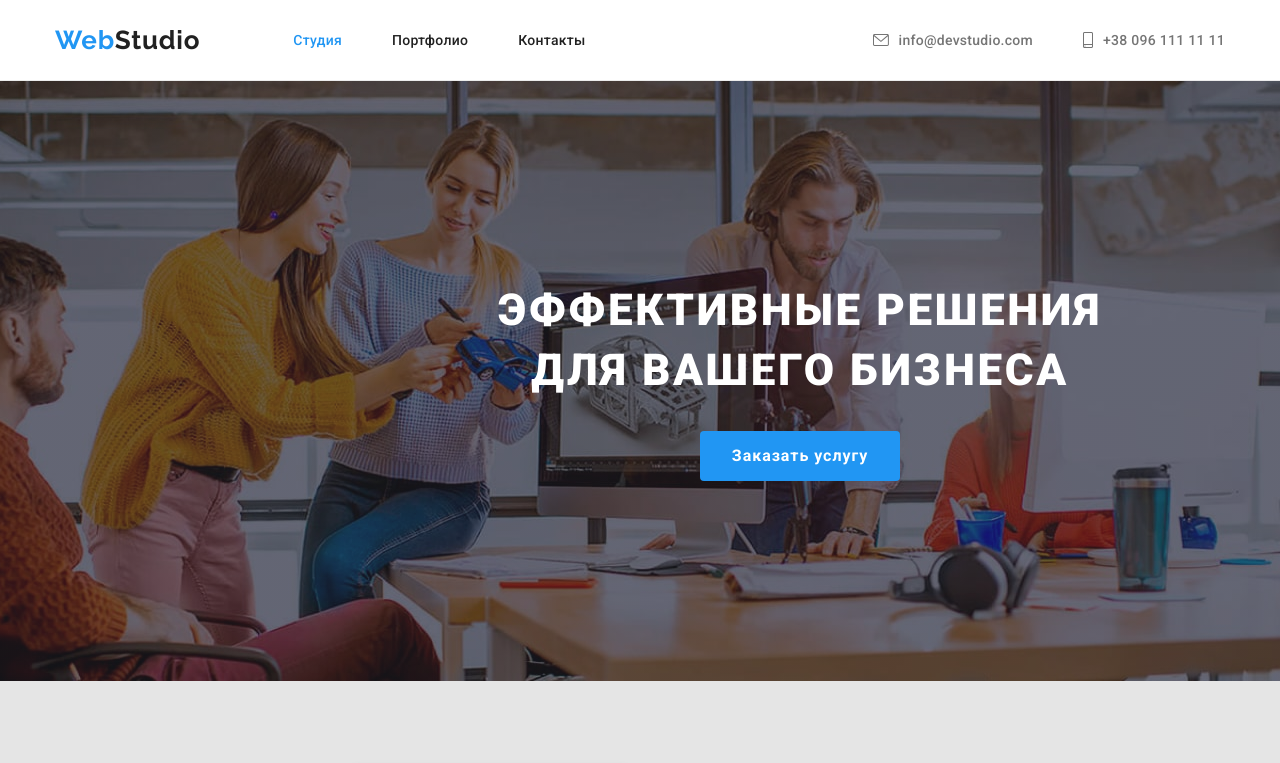
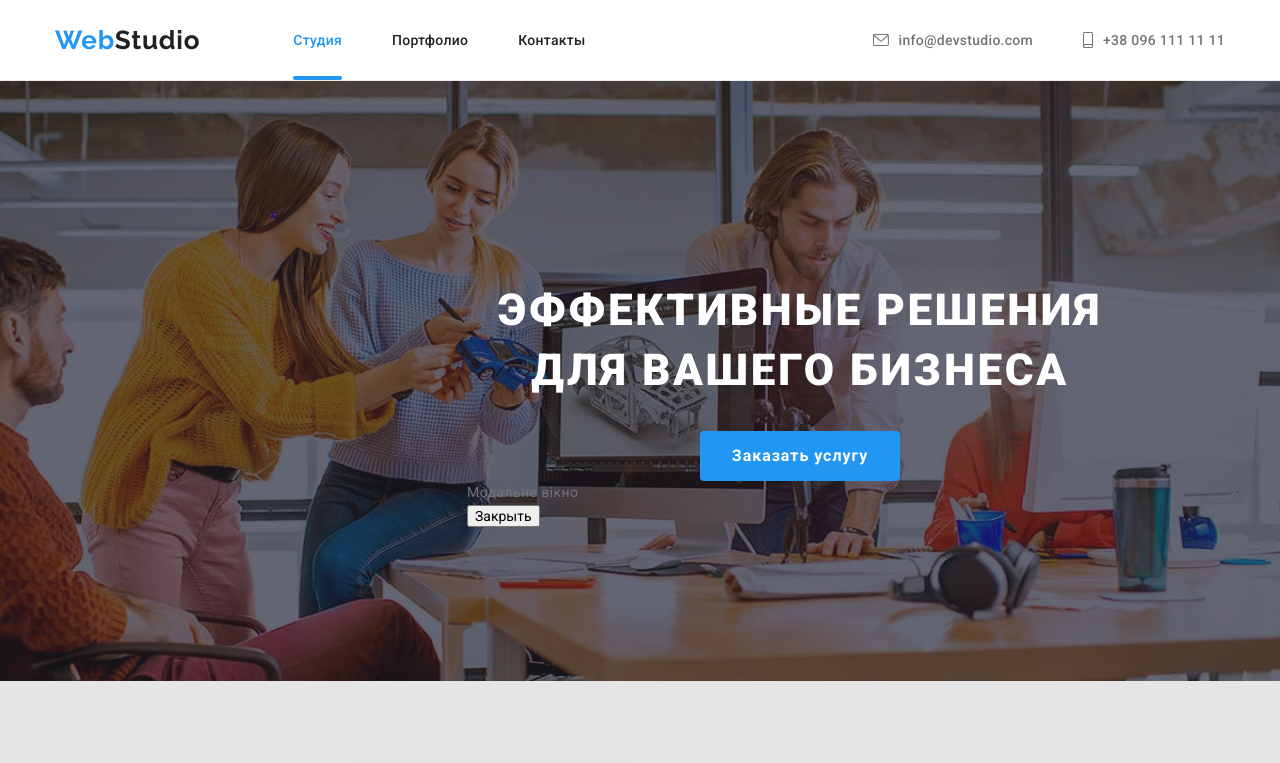
Before and after one commit to Tania-Tatula/goit-markup-hw-05, a plain HTML site: page index.html in a window 1280 px wide. Both pictures are taken after a click on the button "Заказать услугу". Shown: the top 763 px of the page. Drawn offline with nearby package versions, Linux system fonts and the light colour scheme.

Commit message:
задає анімацію та прикручує скріпт до модалки

```diff
--- a/css/styles.css
+++ b/css/styles.css
@@ -84,6 +84,11 @@ p {
     margin-bottom: 20px;
 }
 
+.link {
+    transition-duration: 250ms;
+    transition-timing-function: cubic-bezier(0.4, 0, 0.2, 1);
+}
+
 .link:hover,
 .link:focus {
     color: var(--accent-color);
@@ -122,7 +127,10 @@ p {
     background-color:#F5F4FA;
     border: none;
     padding: 6px 22px;
+    transition-duration: 250ms;
+    transition-timing-function: cubic-bezier(0.4, 0, 0.2, 1);
  }
+
 .btn-portfolio:hover,
 .btn-portfolio:focus {
     background-color: var(--accent-color);
@@ -176,6 +184,9 @@ p {
     justify-content: center;
     align-items: center;
     flex-direction: row-reverse;
+
+    transition-duration: 250ms;
+    transition-timing-function: cubic-bezier(0.4, 0, 0.2, 1);
 }
 
 .header-svg-linc:hover .header-svg-icon,
@@ -186,6 +197,21 @@ p {
 
 .current {
     color: var(--accent-color);
+}
+
+.current::after {
+    content: "";
+    display: block;
+    width: 100%;
+    height: 4px;
+    border-radius: 2px;
+    background: var(--accent-color);
+    margin-top: 28px;
+
+}
+
+li > .current {
+    padding-bottom: 0;
 }
 
 .contacts {
@@ -348,9 +374,10 @@ address {
 /* геометрія сторінки */
 .menu {
     display: flex;
+    align-items: center;
+}
 
 
-}
 
 .menu-item:not(:last-child) {
     margin-right: 50px;
@@ -359,8 +386,6 @@ address {
 .header-container {
     display: flex;
     align-items: center;
-
-
 }
 
 .heder-logo {
@@ -432,6 +457,9 @@ address {
     height: 90px;
     width: 170px;
     background-color: inherit;
+
+    transition-duration: 250ms;
+    transition-timing-function: cubic-bezier(0.4, 0, 0.2, 1);
 }
 
 
@@ -468,6 +496,9 @@ address {
 
 .prt-box {
     border: 1px solid rgba(238,238,238,1);
+
+    transition-duration: 250ms;
+    transition-timing-function: cubic-bezier(0.4, 0, 0.2, 1);
 }
 
 .prt-box:hover,
@@ -593,12 +624,18 @@ background-image: url(../images/antenna-1.svg);
     width: 44px;
     background-color: inherit;
     border-radius: 50%;
+
+    transition-duration: 250ms;
+    transition-timing-function: cubic-bezier(0.4, 0, 0.2, 1);
 }
 
 .social-icon-svg {
-     width: 20px;
-     height: 20px;
-     fill: #AFB1B8;
+    width: 20px;
+    height: 20px;
+    fill: #AFB1B8;
+
+    transition-duration: 250ms;
+    transition-timing-function: cubic-bezier(0.4, 0, 0.2, 1);
 }
 
 .social-icons-linc:hover .social-icon-svg,
--- a/index.html
+++ b/index.html
@@ -18,7 +18,7 @@
                 <nav class="navigation">
                     <ul class="list menu">
                             <li class="menu-item">
-                                <a href="./index.html" class="link menu-link current">Студия</a>
+                                <a href="./index.html" class="link current menu-link">Студия</a>
                         </li>
                             <li class="menu-item">
                                 <a href="./portfolio.html" class="link menu-link ">Портфолио</a>
@@ -56,9 +56,15 @@
             <div class="overlay">
                 <div class="container hero-content">
                 <h1 class="page-title">Эффективные решения для вашего бизнеса</h1>
-                    <button class="btn btn-studia" type="button">
+                    <button class="btn btn-studia" type="button" data-modal-open>
                             Заказать услугу
                     </button>
+                    <div class="backdrop is-hidden" data-modal>
+                        <div class="modal">
+                            <p>Модальне вікно</p>
+                        </div>
+                        <button data-modal-close>Закрыть</button>
+                    </div>
                 </div>
             </div>
         </section>
@@ -339,6 +345,6 @@
 
     </footer>
 
-
+  <script src="./js/modal.js"></script>
   </body>
 </html>
--- /dev/null
+++ b/js/modal.js
@@ -0,0 +1,14 @@
+(() => {
+    const refs = {
+      openModalBtn: document.querySelector('[data-modal-open]'),
+      closeModalBtn: document.querySelector('[data-modal-close]'),
+      modal: document.querySelector('[data-modal]'),
+    };
+
+    refs.openModalBtn.addEventListener('click', toggleModal);
+    refs.closeModalBtn.addEventListener('click', toggleModal);
+
+    function toggleModal() {
+      refs.modal.classList.toggle('is-hidden');
+    }
+  })();
```
